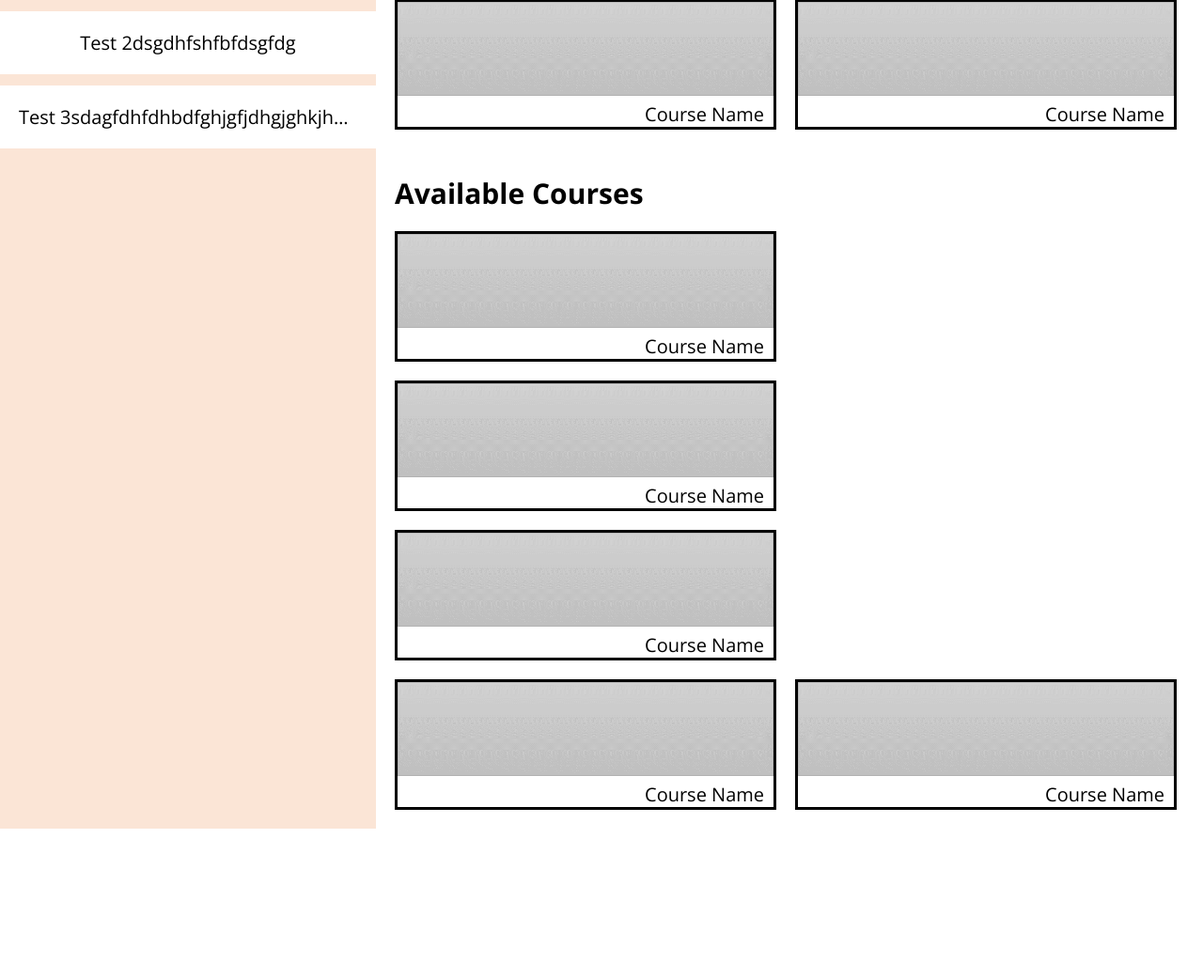
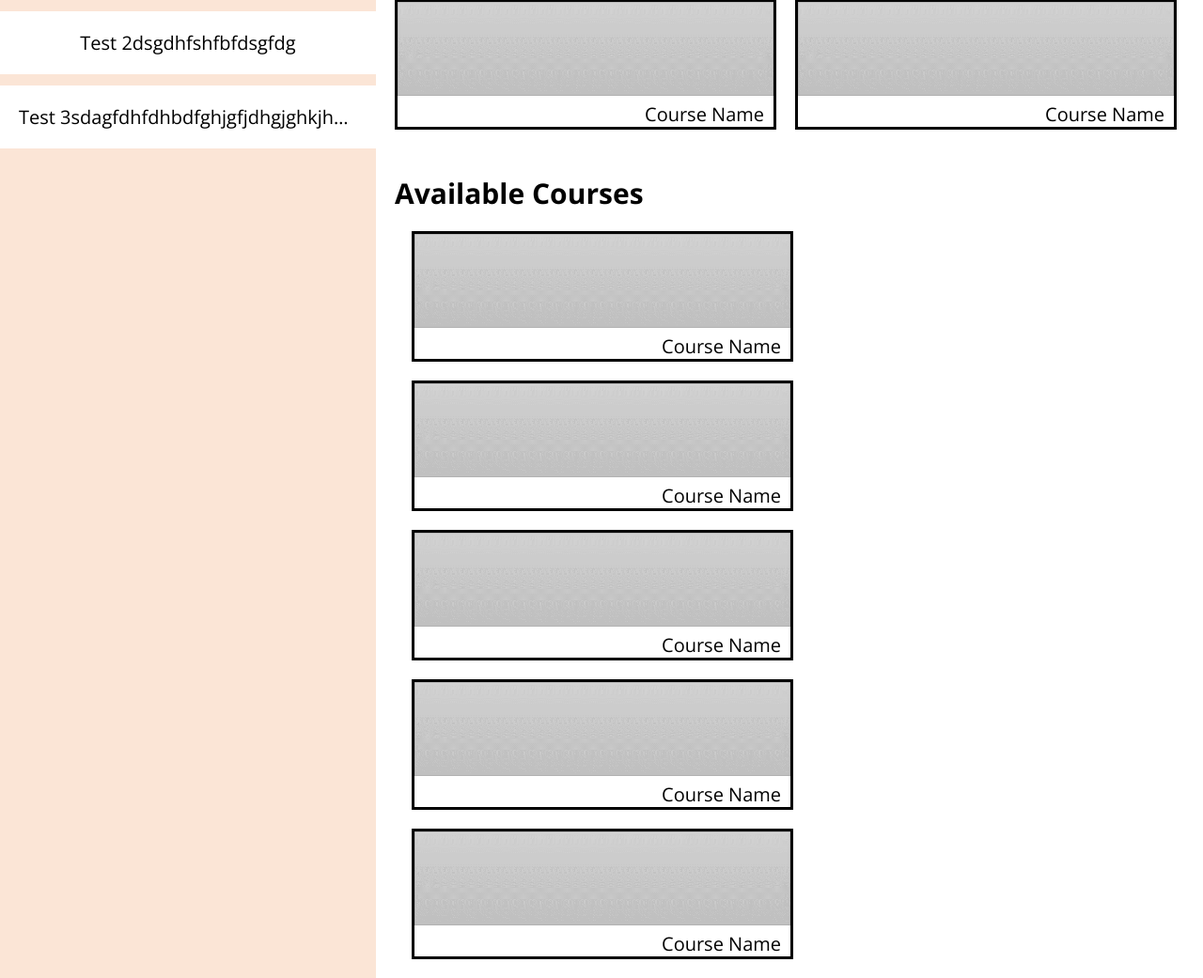
Before and after one commit to Miv2nir/quizsite, a Django app: template quizsite/backend/templates/backend/home.html in a window 1280 px wide. Shown: the part 203-1244 px from the top of the page at 94% size. Before the commit the page ends 1085 px from the top, so only its background shows below. Run offline with Django 3.2, Linux system fonts and the light colour scheme; the template is opened without the code that fills it, so the values that code supplies are empty.

Commit message:
dynamic grid implementation

```diff
--- a/quizsite/backend/static/script.js
+++ b/quizsite/backend/static/script.js
@@ -7,10 +7,13 @@
 //var sidebar = document.getElementsByClassName('sidebar')[0];
 function width_update() {
     var assignments_list = document.getElementsByClassName('assignments-list')[0];
+    var assignments_grid = document.getElementsByClassName('assignments-grid')[0];
     var sidebar = document.getElementsByClassName('sidebar')[0];
     var precalc = Math.min(((window.innerWidth - sidebar.clientWidth - 40) / 20), 63);
     var target_width = precalc.toString() + "rem";
+    var target_width_2 = (precalc + 0.9).toString() + "rem";
     assignments_list.style.maxWidth = target_width;
+    assignments_grid.style.maxWidth = target_width_2;
     console.log(target_width, assignments_list.clientWidth);
     requestAnimationFrame(width_update);
 }
--- a/quizsite/backend/static/style.css
+++ b/quizsite/backend/static/style.css
@@ -142,10 +142,13 @@ main {
 .assignments-grid {
     position: relative;
     display: flex;
-    flex-flow: row wrap;
-    max-width: 64rem;
+    flex-direction: row;
+    flex-wrap: wrap;
+    max-width: 66rem;
     max-height: 100vh;
     overflow: hidden;
+    justify-content: flex-start;
+    padding-left: 0.9rem;
 }
 
 
@@ -158,10 +161,12 @@ main {
     width: 20rem;
     text-align: right;
     margin-right: 1rem;
+
 }
 
 .assignments-grid>.assignments-box {
     margin-bottom: 1rem;
+
 }
 
 .assignments-box:last-child {
@@ -175,4 +180,5 @@ main {
 
 .course-text {
     padding-right: 0.5rem;
+    overflow: hidden;
 }
```
